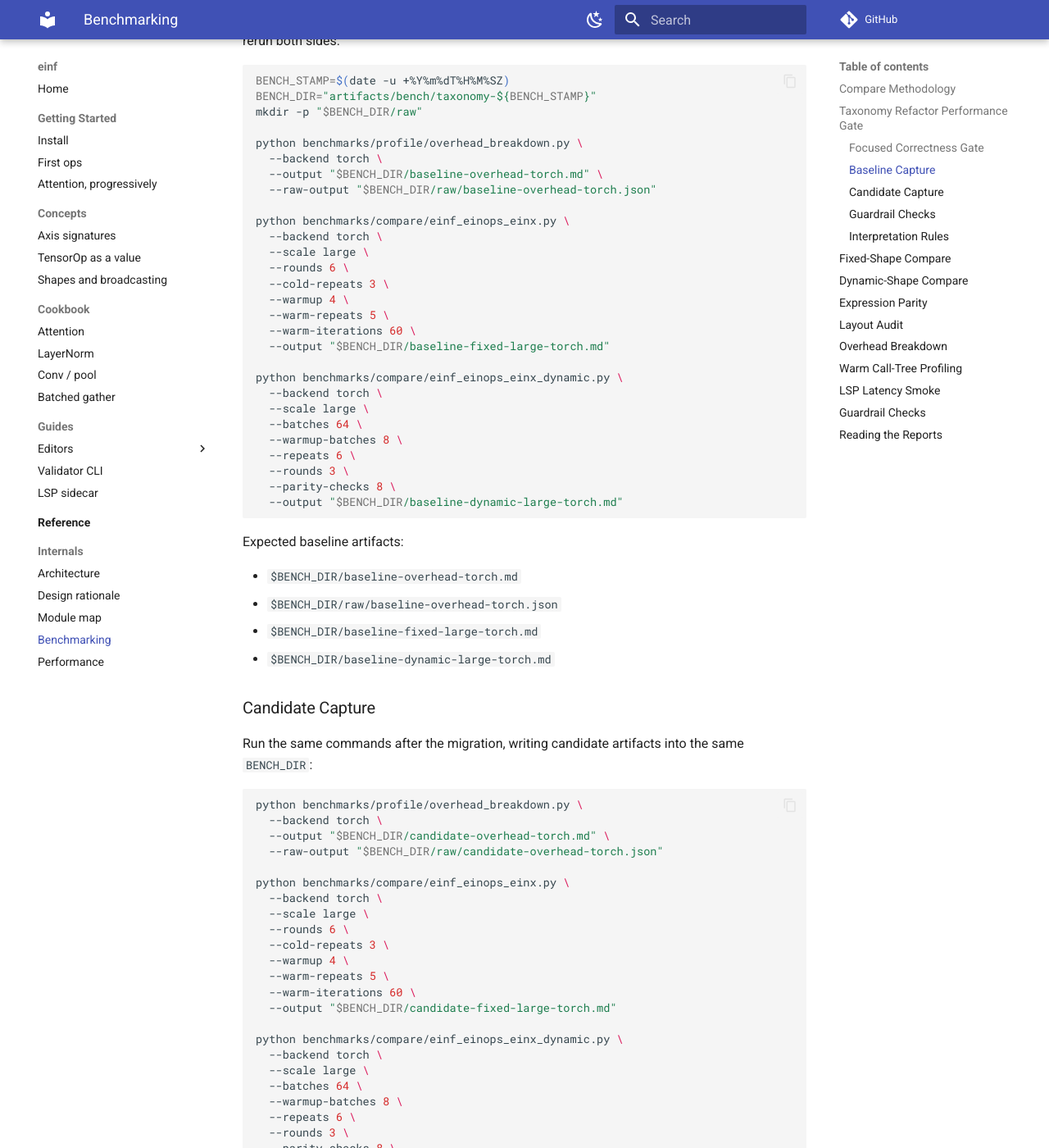
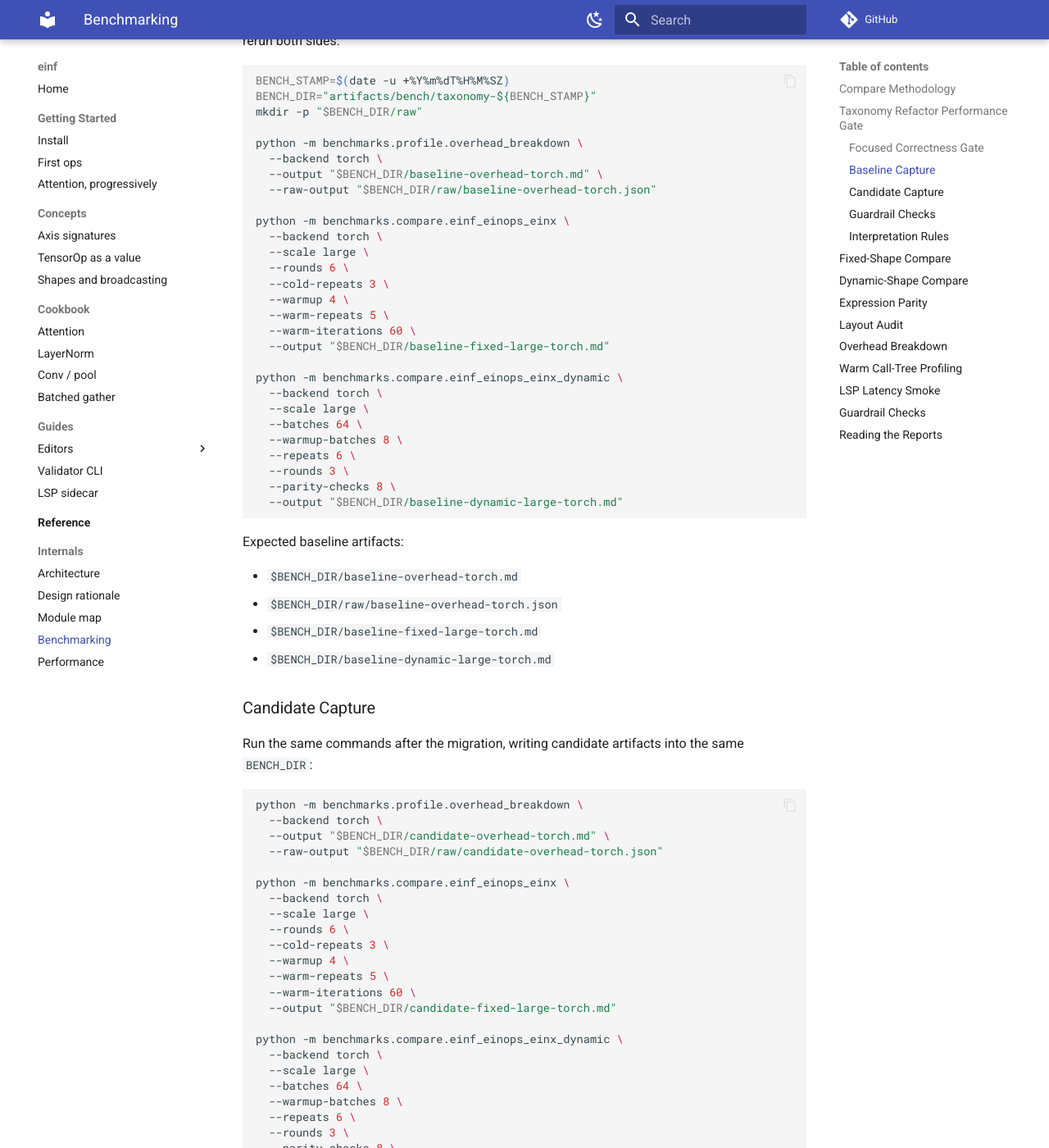
Before and after one commit to isty2e/einf, an MkDocs documentation site: the page built from docs/internals/benchmarking.md, in a window 1280 px wide and 1400 px high, scrolled down 1956 px. Shown: the whole window at 82% size. Built offline with MkDocs 1.6.1 and Material for MkDocs 9.7.7, drawn with Linux system fonts in a browser that asks for light colours; comment, search, counter and statistics services are not loaded; some of the changed text lies outside the part shown.

````diff
--- a/docs/internals/benchmarking.md
+++ b/docs/internals/benchmarking.md
@@ -79,12 +79,12 @@ BENCH_STAMP=$(date -u +%Y%m%dT%H%M%SZ)
 BENCH_DIR="artifacts/bench/taxonomy-${BENCH_STAMP}"
 mkdir -p "$BENCH_DIR/raw"
 
-python benchmarks/profile/overhead_breakdown.py \
+python -m benchmarks.profile.overhead_breakdown \
   --backend torch \
   --output "$BENCH_DIR/baseline-overhead-torch.md" \
   --raw-output "$BENCH_DIR/raw/baseline-overhead-torch.json"
 
-python benchmarks/compare/einf_einops_einx.py \
+python -m benchmarks.compare.einf_einops_einx \
   --backend torch \
   --scale large \
   --rounds 6 \
@@ -94,7 +94,7 @@ python benchmarks/compare/einf_einops_einx.py \
   --warm-iterations 60 \
   --output "$BENCH_DIR/baseline-fixed-large-torch.md"
 
-python benchmarks/compare/einf_einops_einx_dynamic.py \
+python -m benchmarks.compare.einf_einops_einx_dynamic \
   --backend torch \
   --scale large \
   --batches 64 \
@@ -118,12 +118,12 @@ Run the same commands after the migration, writing candidate artifacts into the
 same `BENCH_DIR`:
 
 ```bash
-python benchmarks/profile/overhead_breakdown.py \
+python -m benchmarks.profile.overhead_breakdown \
   --backend torch \
   --output "$BENCH_DIR/candidate-overhead-torch.md" \
   --raw-output "$BENCH_DIR/raw/candidate-overhead-torch.json"
 
-python benchmarks/compare/einf_einops_einx.py \
+python -m benchmarks.compare.einf_einops_einx \
   --backend torch \
   --scale large \
   --rounds 6 \
@@ -133,7 +133,7 @@ python benchmarks/compare/einf_einops_einx.py \
   --warm-iterations 60 \
   --output "$BENCH_DIR/candidate-fixed-large-torch.md"
 
-python benchmarks/compare/einf_einops_einx_dynamic.py \
+python -m benchmarks.compare.einf_einops_einx_dynamic \
   --backend torch \
   --scale large \
   --batches 64 \
@@ -157,13 +157,13 @@ The overhead profile covers the core TensorOp hot path in fixed and dynamic,
 medium and large scenarios. Run both metrics:
 
 ```bash
-python benchmarks/guardrail/check_overhead.py \
+python -m benchmarks.guardrail.check_overhead \
   --baseline "$BENCH_DIR/raw/baseline-overhead-torch.json" \
   --candidate "$BENCH_DIR/raw/candidate-overhead-torch.json" \
   --metric instrumented_call_ms \
   --max-regression-ratio 0.10
 
-python benchmarks/guardrail/check_overhead.py \
+python -m benchmarks.guardrail.check_overhead \
   --baseline "$BENCH_DIR/raw/baseline-overhead-torch.json" \
   --candidate "$BENCH_DIR/raw/candidate-overhead-torch.json" \
   --metric unpatched_call_ms \
@@ -194,7 +194,7 @@ streams.
 If a guardrail fails, collect a call tree before changing benchmark policy:
 
 ```bash
-python benchmarks/profile/warm_calltree.py \
+python -m benchmarks.profile.warm_calltree \
   --backend torch \
   --mode dynamic \
   --scale large \
@@ -217,7 +217,7 @@ Use `benchmarks/compare/einf_einops_einx.py` for cold and warm fixed-shape compa
 Example:
 
 ```bash
-python benchmarks/compare/einf_einops_einx.py \
+python -m benchmarks.compare.einf_einops_einx \
   --backend torch \
   --scale large \
   --rounds 6 \
@@ -242,7 +242,7 @@ Use `benchmarks/compare/einf_einops_einx_dynamic.py` when batch shapes vary.
 Example:
 
 ```bash
-python benchmarks/compare/einf_einops_einx_dynamic.py \
+python -m benchmarks.compare.einf_einops_einx_dynamic \
   --backend torch \
   --scale large \
   --batches 64 \
@@ -266,7 +266,7 @@ Use `benchmarks/compare/expression_parity.py` when a gap case needs a more focus
 Example:
 
 ```bash
-python benchmarks/compare/expression_parity.py \
+python -m benchmarks.compare.expression_parity \
   --scale large \
   --case einop_contract_split_dynamic \
   --batches 64 \
@@ -294,7 +294,7 @@ Use `benchmarks/audit/expression_layout.py` when parity results alone do not exp
 Example:
 
 ```bash
-python benchmarks/audit/expression_layout.py \
+python -m benchmarks.audit.expression_layout \
   --scale large \
   --case einop_contract_split_dynamic \
   --seed 20260215 \
@@ -318,7 +318,7 @@ Use `benchmarks/profile/overhead_breakdown.py` to decompose internal `einf` over
 Example:
 
 ```bash
-python benchmarks/profile/overhead_breakdown.py \
+python -m benchmarks.profile.overhead_breakdown \
   --backend torch \
   --output artifacts/bench/2026-02-15-overhead-breakdown-torch.md \
   --raw-output artifacts/bench/raw/2026-02-15-overhead-breakdown-torch.json
@@ -333,7 +333,7 @@ Use `benchmarks/profile/warm_calltree.py` when you need a Python call-tree for a
 Example:
 
 ```bash
-python benchmarks/profile/warm_calltree.py \
+python -m benchmarks.profile.warm_calltree \
   --backend torch \
   --mode dynamic \
   --scale large \
@@ -376,7 +376,7 @@ Use `benchmarks/guardrail/check_overhead.py` to compare stored raw profiler outp
 Example:
 
 ```bash
-python benchmarks/guardrail/check_overhead.py \
+python -m benchmarks.guardrail.check_overhead \
   --baseline artifacts/bench/raw/2026-02-15-overhead-breakdown-post-6pv-10-torch.json \
   --candidate artifacts/bench/raw/2026-02-16-overhead-breakdown-torch.json \
   --metric instrumented_call_ms \
````
Also changed, not shown: docs/internals/performance.md (+4 -4 lines), 2 other files.
